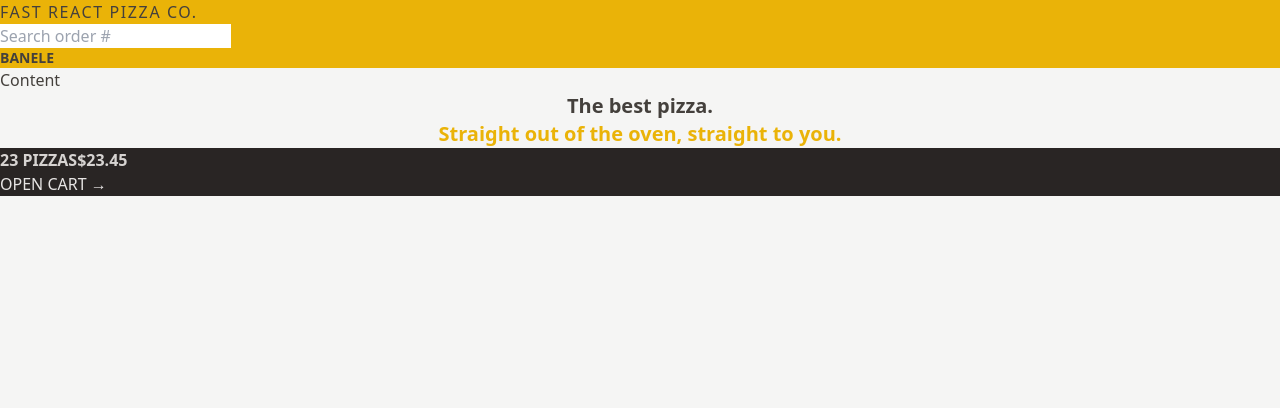
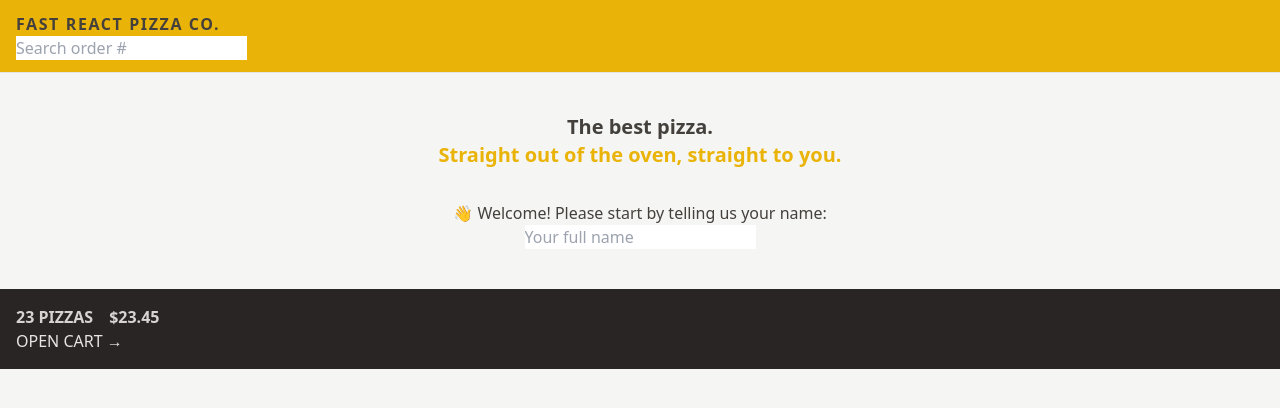
Before and after one commit to banelengwane/fast-react-pizza, a React (Vite) app: page / in a window 1280 px wide. Shown: the top 408 px of the page. Built offline with nearby package versions, Linux system fonts and the light colour scheme.

Commit message:
Applying box model: spacing, boarder and display

```diff
--- a/src/features/cart/CartOverview.jsx
+++ b/src/features/cart/CartOverview.jsx
@@ -2,8 +2,8 @@
 
 function CartOverview() {
   return (
-    <div className="bg-stone-800 text-stone-200 uppercase">
-      <p className="font-semibold text-stone-300">
+    <div className="bg-stone-800 text-stone-200 uppercase p-4">
+      <p className="font-semibold text-stone-300 space-x-4">
         <span>23 pizzas</span>
         <span>$23.45</span>
       </p>
--- a/src/features/user/Username.jsx
+++ b/src/features/user/Username.jsx
@@ -1,6 +1,6 @@
 function Username() {
     return (
-        <div className="text-sm font-semibold">
+        <div className="text-sm font-semibold hidden">
             Banele
         </div>
     )
--- a/src/ui/AppLayout.jsx
+++ b/src/ui/AppLayout.jsx
@@ -14,7 +14,6 @@
             <Header />
 
             <main>
-                <h1>Content</h1>
                 <Outlet />
             </main>
 
--- a/src/ui/Header.jsx
+++ b/src/ui/Header.jsx
@@ -4,8 +4,8 @@
 
 function Header() {
     return (
-        <header className="bg-yellow-500 uppercase">
-            <Link to='/' className="tracking-widest">Fast React Pizza Co.</Link>
+        <header className="bg-yellow-500 uppercase px-4 py-3 border-b border-stone-200">
+            <Link to='/' className="tracking-widest font-semibold">Fast React Pizza Co.</Link>
             <SearchOrder />
             <Username />
         </header>
--- a/src/ui/Home.jsx
+++ b/src/ui/Home.jsx
@@ -1,13 +1,16 @@
+import CreateUser from '../features/user/CreateUser'
+
 function Home() {
   return (
-    <div>
-      <h1 className="text-xl font-semibold text-center">
+    <div className='my-10 text-center'>
+      <h1 className="text-xl font-semibold mb-8">
         The best pizza.
         <br />
         <span className="text-yellow-500">
           Straight out of the oven, straight to you.
         </span>
       </h1>
+      <CreateUser />
     </div>
   );
 }
```
